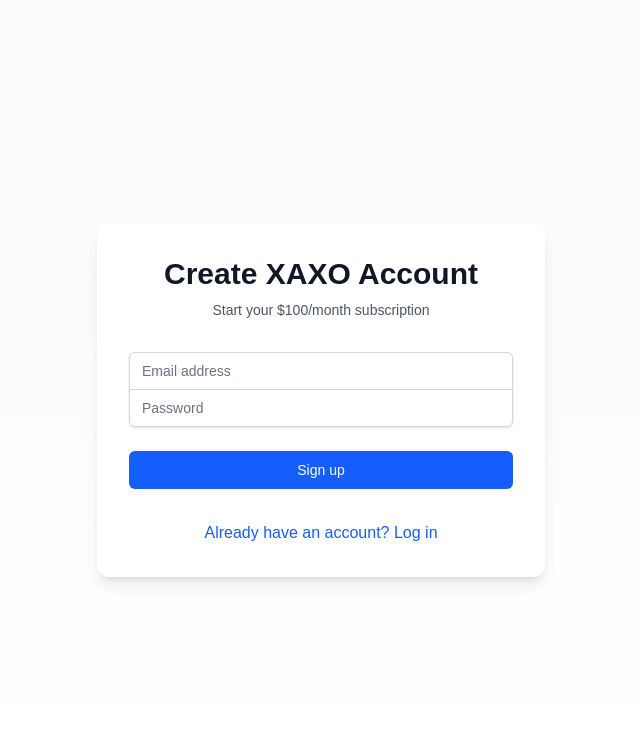
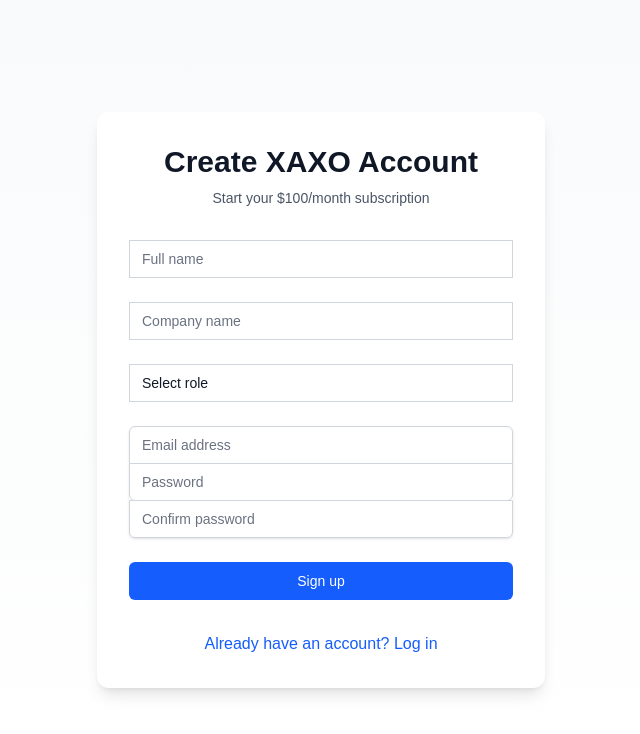
Before and after one commit to testiapablo1/xaxo-web, a Next.js app: page /signup in a window 1280 px wide. Shown: the top 734 px of the page, without its empty margins (319-959 px from the left). Built offline with nearby package versions, Linux system fonts and the light colour scheme; no server answers.

Commit message:
feat: add full profile fields to signup (name, company, role, confirm password)

```diff
--- a/src/app/signup/page.tsx
+++ b/src/app/signup/page.tsx
@@ -10,11 +10,30 @@
   const [loading, setLoading] = useState(false);
   const [message, setMessage] = useState('');
   const router = useRouter();
+    const [fullName, setFullName] = useState('');
+  const [company, setCompany] = useState('');
+  const [role, setRole] = useState('');
+  const [confirmPassword, setConfirmPassword] = useState('');
 
   const handleSignup = async (e: React.FormEvent) => {
     e.preventDefault();
     setLoading(true);
     setMessage('');
+
+        // Validate passwords match
+    if (password !== confirmPassword) {
+      setMessage('Passwords do not match');
+      setLoading(false);
+      return;
+    }
+
+    // Validate profile fields
+    if (!fullName || !company || !role) {
+      setMessage('Please fill in all fields');
+      setLoading(false);
+      return;
+    }
+
 
     const { error } = await supabase.auth.signUp({
       email,
@@ -24,6 +43,22 @@
     if (error) {
       setMessage(error.message);
     } else {
+            // Create profile record
+      const { data: { user } } = await supabase.auth.getUser();
+      if (user) {
+        const { error: profileError } = await supabase
+          .from('profiles')
+          .insert([{
+            id: user.id,
+            full_name: fullName,
+            company: company,
+            role: role
+          }]);
+
+        if (profileError) {
+          console.error('Profile creation error:', profileError);
+        }
+      }
       setMessage('Check your email for confirmation link!');
       setTimeout(() => router.push('/login'), 2000);
     }
@@ -38,6 +73,51 @@
           <p className="mt-2 text-center text-sm text-gray-600">Start your $100/month subscription</p>
         </div>
         <form className="mt-8 space-y-6" onSubmit={handleSignup}>
+
+                        {/* Profile fields */}
+              <div>
+                <label htmlFor="fullName" className="sr-only">Full name</label>
+                <input
+                  id="fullName"
+                  name="fullName"
+                  type="text"
+                  required
+                  className="appearance-none rounded-none relative block w-full px-3 py-2 border border-gray-300 placeholder-gray-500 text-gray-900 focus:outline-none focus:ring-blue-500 focus:border-blue-500 focus:z-10 sm:text-sm"
+                  placeholder="Full name"
+                  value={fullName}
+                  onChange={(e) => setFullName(e.target.value)}
+                />
+              </div>
+              <div>
+                <label htmlFor="company" className="sr-only">Company name</label>
+                <input
+                  id="company"
+                  name="company"
+                  type="text"
+                  required
+                  className="appearance-none rounded-none relative block w-full px-3 py-2 border border-gray-300 placeholder-gray-500 text-gray-900 focus:outline-none focus:ring-blue-500 focus:border-blue-500 focus:z-10 sm:text-sm"
+                  placeholder="Company name"
+                  value={company}
+                  onChange={(e) => setCompany(e.target.value)}
+                />
+              </div>
+              <div>
+                <label htmlFor="role" className="sr-only">Role</label>
+                <select
+                  id="role"
+                  name="role"
+                  required
+                  className="appearance-none rounded-none relative block w-full px-3 py-2 border border-gray-300 placeholder-gray-500 text-gray-900 focus:outline-none focus:ring-blue-500 focus:border-blue-500 focus:z-10 sm:text-sm"
+                  value={role}
+                  onChange={(e) => setRole(e.target.value)}
+                >
+                  <option value="">Select role</option>
+                  <option value="founder">Founder</option>
+                  <option value="cto">CTO</option>
+                  <option value="developer">Developer</option>
+                  <option value="other">Other</option>
+                </select>
+              </div>
           <div className="rounded-md shadow-sm -space-y-px">
             <div>
               <label htmlFor="email" className="sr-only">Email</label>
@@ -63,6 +143,20 @@
                 onChange={(e) => setPassword(e.target.value)}
               />
             </div>
+
+                          <div>
+                <label htmlFor="confirmPassword" className="sr-only">Confirm password</label>
+                <input
+                  id="confirmPassword"
+                  name="confirmPassword"
+                  type="password"
+                  required
+                  className="appearance-none rounded-none relative block w-full px-3 py-2 border border-gray-300 placeholder-gray-500 text-gray-900 rounded-b-md focus:outline-none focus:ring-blue-500 focus:border-blue-500 focus:z-10 sm:text-sm"
+                  placeholder="Confirm password"
+                  value={confirmPassword}
+                  onChange={(e) => setConfirmPassword(e.target.value)}
+                />
+              </div>
           </div>
           {message && <p className="text-sm text-center text-blue-600">{message}</p>}
           <button
```
